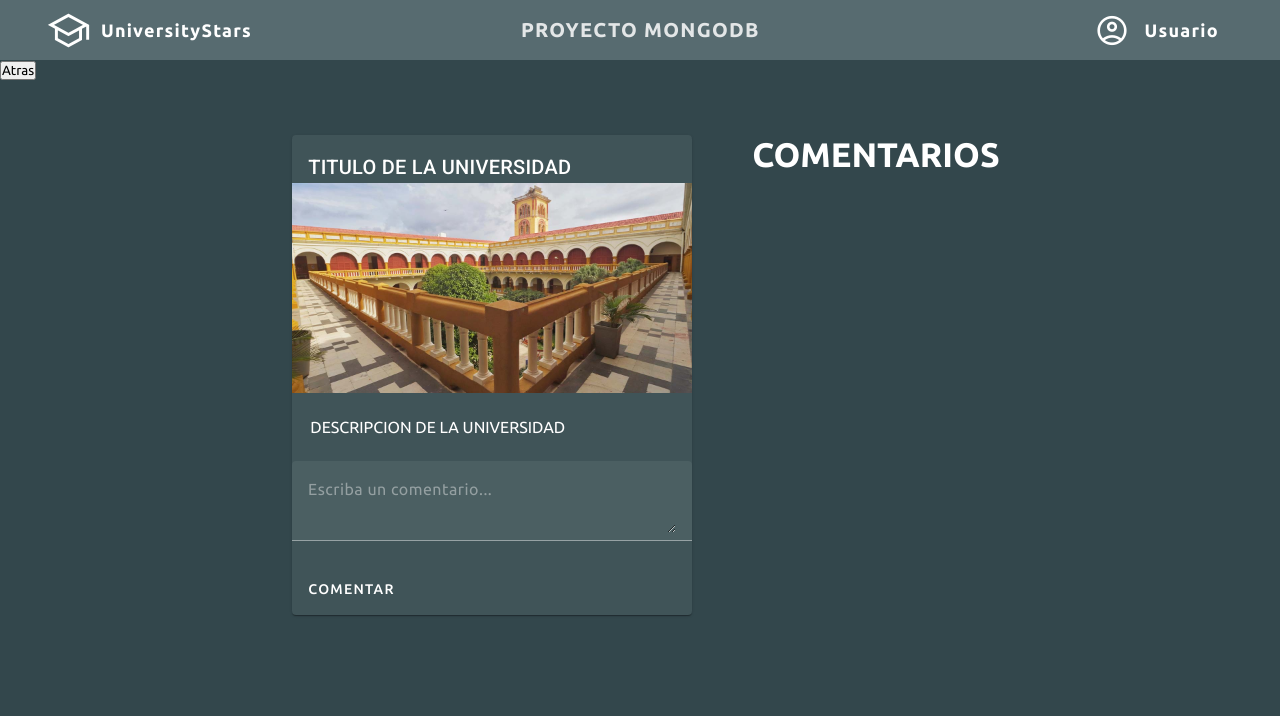
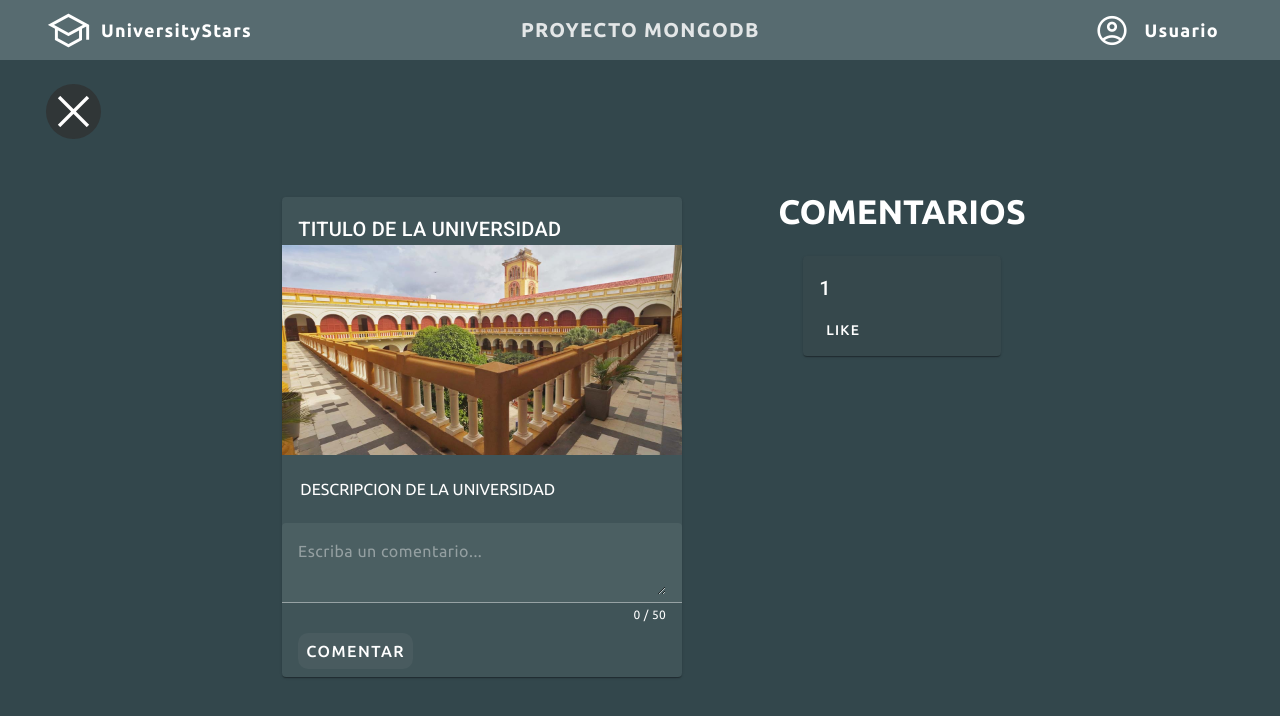
Before and after one commit to DuvanJR/UniverStars-Proyecto, an Angular app: page /universtars/menu/ver-detalle in a window 1280 px wide. Both pictures are taken after a click on the button "COMENTAR". Shown: the top 716 px of the page. Built offline with nearby package versions, Linux system fonts and the light colour scheme; grey boxes are pictures that could not be loaded; a web font is replaced by a local one.

Commit message:
cambios la vista comentarios, agregar comentarios y el boton salir

```diff
--- a/src/app/pages/see-details/see-details.component.html
+++ b/src/app/pages/see-details/see-details.component.html
@@ -1,5 +1,8 @@
-<button class="btn-back" (click)="back()">Atras</button>
+<span class="material-symbols-outlined" (click)="back()">
+  close
+</span>
 
+<div class="card-content-comments">
   <div class="main">
     <mat-card class="example-card color">
       <mat-card-header>
@@ -11,26 +14,36 @@
         <p class="texto">DESCRIPCION DE LA UNIVERSIDAD</p>
       </mat-card-content>
 
-
       <mat-form-field class="example-full-width">
-        <mat-label >Escriba un comentario...</mat-label>
-        <textarea matInput [(ngModel)]="comentarioTemporal"></textarea>
+        <mat-label>Escriba un comentario...</mat-label>
+        <textarea matInput [(ngModel)]="comentarioTemporal" #message
+          maxlength="50"></textarea>
+        <mat-hint align="end" class="number-textarea">{{message.value.length}} /
+          50</mat-hint>
       </mat-form-field>
 
       <mat-card-actions>
-        <button mat-button class="texto" (click)="agregarComentario()">
+        <button mat-button class="btn-text-comment" (click)="agregarComentario()">
           <span class="texto">COMENTAR</span>
         </button>
       </mat-card-actions>
-
-
     </mat-card>
+  </div>
 
   <div class="comentarios">
     <h1 class="title">COMENTARIOS</h1>
     <div class="card-comentarios">
-      <div *ngFor="let comentario of listaComentarios" >
-        <p>{{ comentario }}</p>
+      <div *ngFor="let comentario of listaComentarios">
+        <mat-card class="comments">
+          <mat-card-header>
+            <mat-card-title>{{ comentario.numero }}</mat-card-title>
+            <mat-card-subtitle>{{ comentario.comentario }}</mat-card-subtitle>
+          </mat-card-header>
+          <mat-card-actions>
+            <button mat-button>LIKE</button>
+          </mat-card-actions>
+        </mat-card>
+
       </div>
     </div>
   </div>
--- a/src/app/pages/see-details/see-details.component.scss
+++ b/src/app/pages/see-details/see-details.component.scss
@@ -1,9 +1,13 @@
+.card-content-comments {
+  display: flex;
+  justify-content: center;
+  gap: 80px;
+}
+
 .main {
   margin: 55px 16px 0 28px;
   max-width: 1660px;
-  display: flex;
-  gap: 60px;
-  justify-content: center;
+  /* gap: 60px; */
 }
 
 .example-card {
@@ -23,8 +27,15 @@
   color: white;
 }
 
+.btn-text-comment {
+  font-size: 16px;
+  border-radius: 10px;
+  background-color: rgba(182, 182, 182, 0.07);
+  margin-left: 8px;
+}
+
 .comentarios {
-  max-width: 550px;
+  margin-top: 50px;
 }
 
 .title {
@@ -33,7 +44,7 @@
   font-weight: 700;
 }
 
-.card-comentarios{
+.card-comentarios {
   color: white;
   padding: 25px;
   gap: 40px;
@@ -51,3 +62,20 @@
 .example-full-width {
   width: 100%;
 }
+
+.number-textarea {
+  color: white;
+}
+
+.comments {
+  background-color: rgba(78, 79, 79, 0.13);
+}
+
+.material-symbols-outlined {
+  color: white;
+  font-size: 55px;
+  margin: 24px 0 0px 46px;
+  cursor: pointer;
+  border-radius: 35px;
+  background-color: rgba(48, 49, 49, 0.764);;
+}
--- a/src/app/pages/see-details/see-details.component.ts
+++ b/src/app/pages/see-details/see-details.component.ts
@@ -15,13 +15,15 @@ export class SeeDetailsComponent {
   }
 
   comentarioTemporal: string = '';
-  listaComentarios: string[] = [];
+  listaComentarios: { numero: number, comentario: string }[] = [];
+  contadorComentarios: number = 0; // Inicializa el contador en 0
 
 
 
   agregarComentario() {
-    this.listaComentarios.push(this.comentarioTemporal);
-    this.comentarioTemporal = ''; // Reinicia el textarea temporal
+    this.contadorComentarios++;
+    this.listaComentarios.push({ numero: this.contadorComentarios, comentario: this.comentarioTemporal });
+    this.comentarioTemporal = '';
 
     console.log(this.listaComentarios, this.comentarioTemporal)
   }
--- a/src/app/shared/shared.module.ts
+++ b/src/app/shared/shared.module.ts
@@ -9,6 +9,8 @@ import { MatFormFieldModule } from '@angular/material/form-field';
 import { MatNativeDateModule } from '@angular/material/core';
 import {MatDatepickerModule} from '@angular/material/datepicker';
 import {MatToolbarModule} from '@angular/material/toolbar';
+import {MatDividerModule} from '@angular/material/divider';
+import {MatListModule} from '@angular/material/list';
 
 @NgModule({
   declarations: [],
@@ -28,7 +30,8 @@ import {MatToolbarModule} from '@angular/material/toolbar';
     MatToolbarModule,
     MatButtonModule,
     MatIconModule,
-
+    MatDividerModule,
+    MatListModule
 
   ],
   imports: [
--- a/src/index.html
+++ b/src/index.html
@@ -18,7 +18,6 @@
 </head>
 <body>
   <app-root></app-root>
-  <app-my-login></app-my-login>
 
 
 </body>
```
Lines whose indentation alone changed are shown as unchanged.
